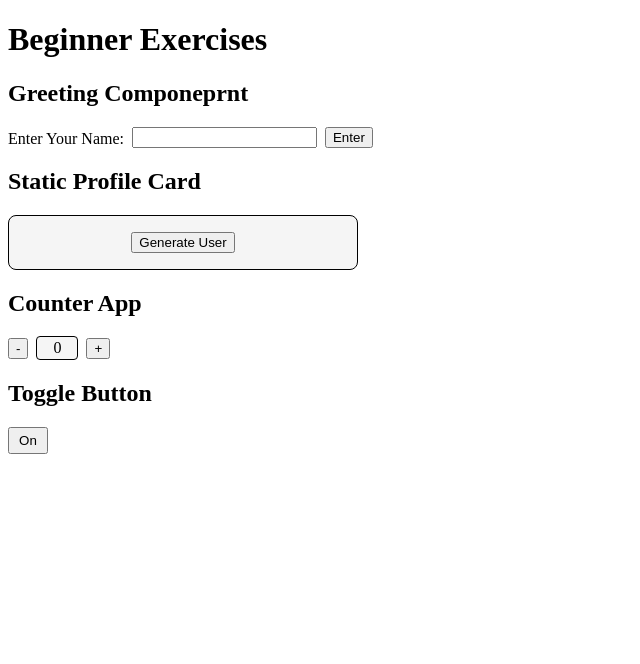
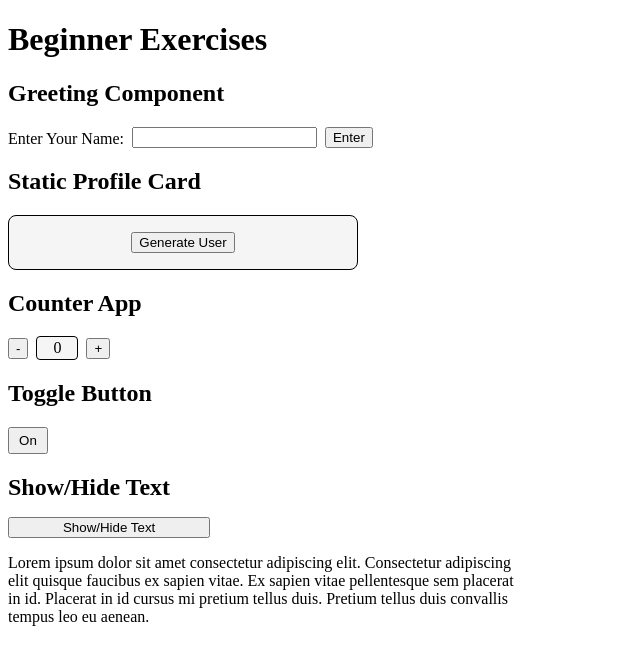
Before and after one commit to ccheung8/Intro-to-React-Exercises, a React (Vite) app in the folder intro-to-react-exercises/: page / in a window 1280 px wide. Shown: the top 664 px of the page, without its empty margins (0-640 px from the left). Built offline with nearby package versions, Linux system fonts and the light colour scheme.

Commit message:
completed show/hide text component

```diff
--- a/intro-to-react-exercises/src/App.jsx
+++ b/intro-to-react-exercises/src/App.jsx
@@ -3,12 +3,14 @@ import { GreetingComponent } from './components/GreetingComponent';
 import { ProfileComponent } from './components/ProfileComponent';
 import { CounterApp } from './components/CounterApp';
 import { ToggleButton } from './components/ToggleButton';
+import { TextVisibility } from './components/TextVisibility';
 
 function App() {
   const [name, setName] = React.useState();
   const [user, setUser] = React.useState();
   const [count, setCount] = React.useState(0);
   const [toggle, setToggle] = React.useState("On");
+  const [isVisible, setIsVisible] = React.useState(true);
 
   function handleName(event) {
     event.preventDefault();
@@ -43,6 +45,10 @@ function App() {
     event.target.style.backgroundColor = toggle != "On" ? "#00ff00" : "#ff0000";
   }
 
+  function handleVisibility() {
+    setIsVisible(isVisible == true ? false : true);
+  }
+
   return (
     <>
       <h1>Beginner Exercises</h1>
@@ -66,6 +72,11 @@ function App() {
           handleToggle={handleToggle}
           toggle={toggle}
         />
+
+        <TextVisibility
+          handleVisibility={handleVisibility}
+          isVisible={isVisible}
+        />
     </>
   )
 }
--- a/intro-to-react-exercises/src/components/GreetingComponent.jsx
+++ b/intro-to-react-exercises/src/components/GreetingComponent.jsx
@@ -3,7 +3,7 @@ import { GreetingForm } from "./GreetingForm";
 export function GreetingComponent({ handleName, name }) {
   return (
     <div className='greetingContainer'>
-      <h2>Greeting Componeprnt</h2>
+      <h2>Greeting Component</h2>
       <GreetingForm
         handleName={handleName}
       />
--- /dev/null
+++ b/intro-to-react-exercises/src/components/TextVisibility.jsx
@@ -0,0 +1,13 @@
+export function TextVisibility({ handleVisibility, isVisible }) {
+  return (
+    <div className='textVisibility'>
+      <h2>Show/Hide Text</h2>
+      <button onClick={handleVisibility}>Show/Hide Text</button>
+      <p
+        style={{ display: isVisible == true ? "block" : "none" }}
+      >
+        Lorem ipsum dolor sit amet consectetur adipiscing elit. Consectetur adipiscing elit quisque faucibus ex sapien vitae. Ex sapien vitae pellentesque sem placerat in id. Placerat in id cursus mi pretium tellus duis. Pretium tellus duis convallis tempus leo eu aenean.
+      </p>
+    </div>
+  )
+}
--- a/intro-to-react-exercises/src/index.css
+++ b/intro-to-react-exercises/src/index.css
@@ -43,3 +43,18 @@
   width: 40px;
   padding: 4px 0;
 }
+
+.textVisibility {
+  display: flex;
+  flex-direction: column;
+  width: 40%;
+  gap: 16px;
+}
+
+.textVisibility button {
+  width: inherit;
+}
+
+.textVisibility h2 {
+  margin-bottom: 0px;
+}
```
